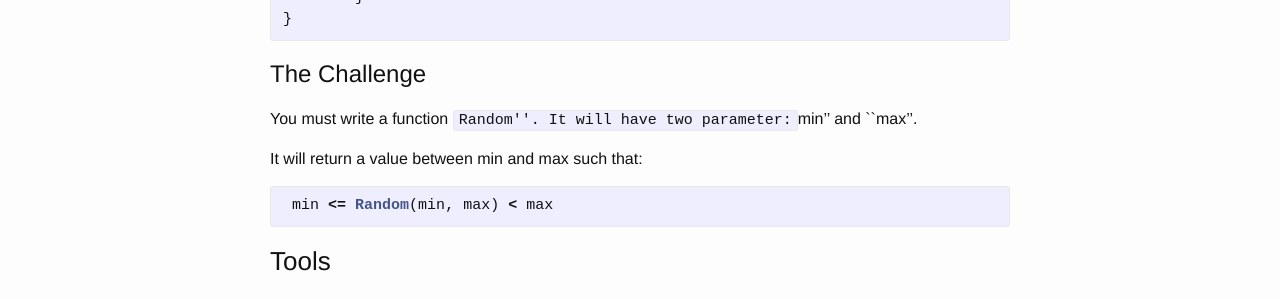
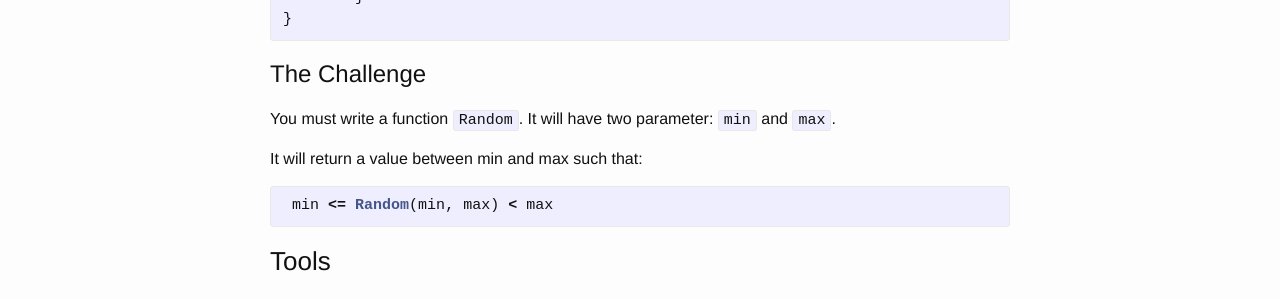
Before and after one commit to Lepton5628/challenges, a Jekyll site: the page built from _posts/2015-09-26-welcome-to-jekyll.markdown, in a window 1280 px wide. Shown: the part 566-865 px from the top of the page. Built offline with Jekyll 4.4.1, drawn with Linux system fonts in a browser that asks for light colours.

```diff
--- a/_posts/2015-09-26-welcome-to-jekyll.markdown
+++ b/_posts/2015-09-26-welcome-to-jekyll.markdown
@@ -26,8 +26,8 @@ for(var i = 0;i < tests_number;i++){
 
 # The Challenge
 
-You must write a function ``Random''.
-It will have two parameter: ``min'' and ``max''.
+You must write a function `Random`.
+It will have two parameter: `min` and `max`.
 
 It will return a value between min and max such that:
 
```
